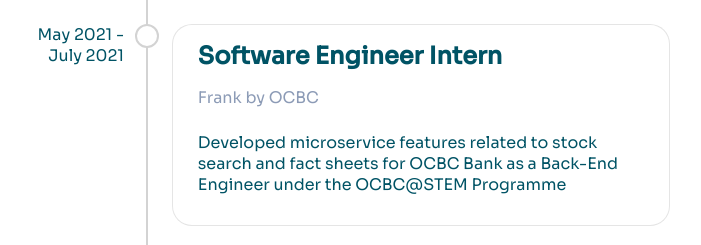
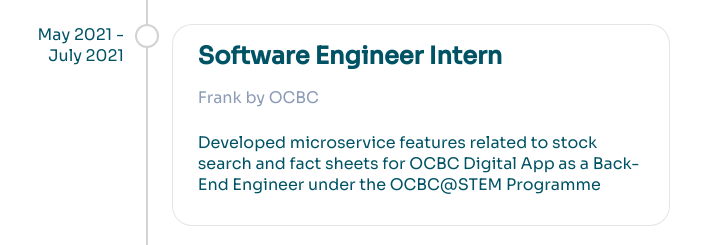
Before and after one commit to Ziyang-98/my-website-2.0, a React (Create React App) app: page / in a window 1280 px wide. Shown: the part 2600-2845 px from the top of the page, without its empty margins (292-993 px from the left). Built offline with nearby package versions, Linux system fonts and the light colour scheme.

Commit message:
feat: update ocbc internship description

```diff
--- a/src/sections/experiences/experience-items/frank.js
+++ b/src/sections/experiences/experience-items/frank.js
@@ -3,7 +3,7 @@ const Frank = {
   company: "Frank by OCBC",
   duration: "May 2021 - July 2021",
   description:
-    "Developed microservice features related to stock search and fact sheets for OCBC Bank as a Back-End Engineer under the OCBC@STEM Programme",
+    "Developed microservice features related to stock search and fact sheets for OCBC Digital App as a Back-End Engineer under the OCBC@STEM Programme",
   jobscope: [
     "Developed microservices related to stock search and fact sheets using Java Spring Boot MVC framework",
     "Worked with RESTful & GraphQL API services",
```
